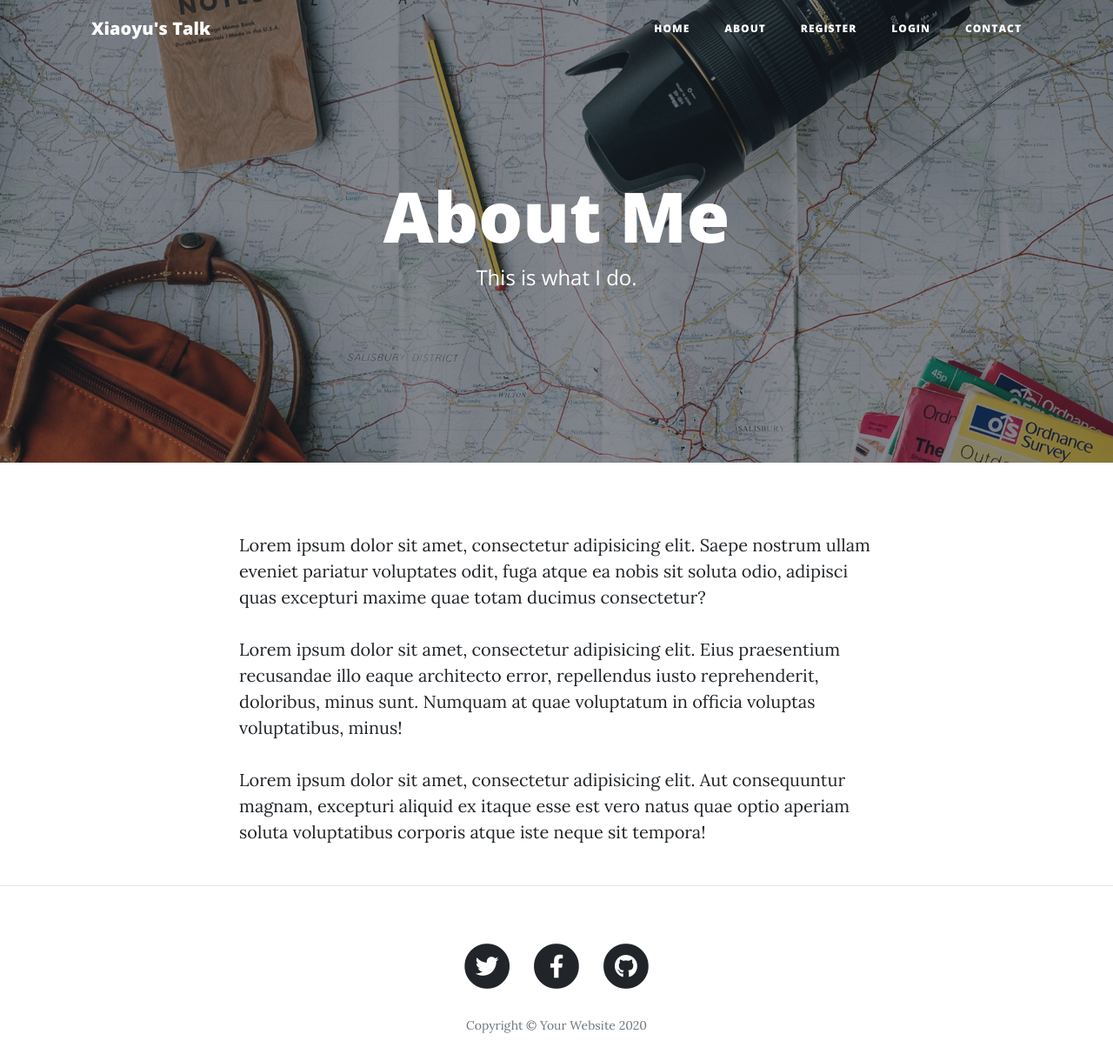
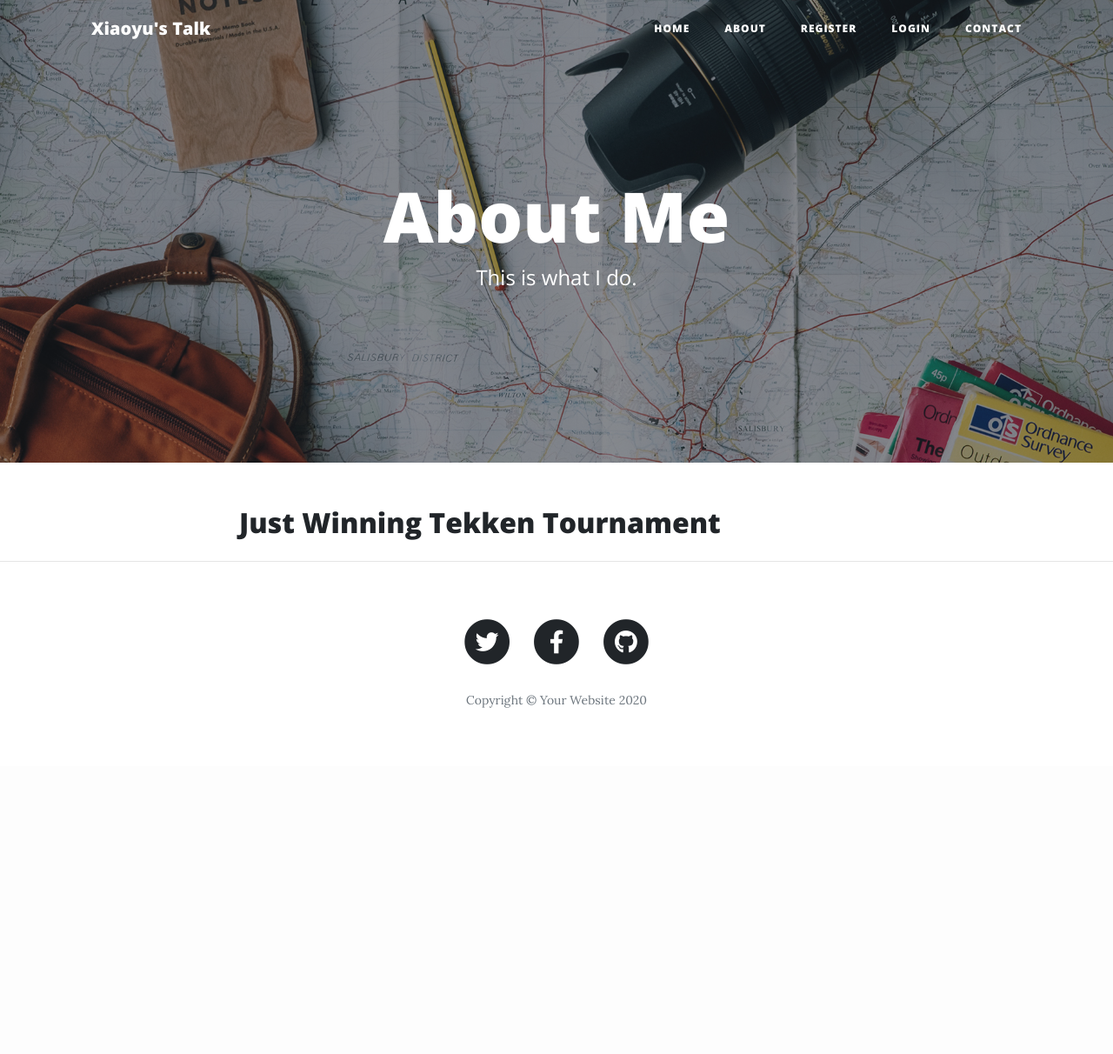
Before and after one commit to AamanPrime/Aaman_Blog, a Flask app: page /about in a window 1280 px wide. Shown: the top 1212 px of the page at 87% size. After the commit the page ends 814 px from the top, so only its background shows below. Run offline with Flask 2, Linux system fonts and the light colour scheme; some libraries are stand-ins or nearby versions.

Commit message:
Update about.html

```diff
--- a/templates/about.html
+++ b/templates/about.html
@@ -21,9 +21,7 @@
   <div class="container">
     <div class="row">
       <div class="col-lg-8 col-md-10 mx-auto">
-        <p>Lorem ipsum dolor sit amet, consectetur adipisicing elit. Saepe nostrum ullam eveniet pariatur voluptates odit, fuga atque ea nobis sit soluta odio, adipisci quas excepturi maxime quae totam ducimus consectetur?</p>
-        <p>Lorem ipsum dolor sit amet, consectetur adipisicing elit. Eius praesentium recusandae illo eaque architecto error, repellendus iusto reprehenderit, doloribus, minus sunt. Numquam at quae voluptatum in officia voluptas voluptatibus, minus!</p>
-        <p>Lorem ipsum dolor sit amet, consectetur adipisicing elit. Aut consequuntur magnam, excepturi aliquid ex itaque esse est vero natus quae optio aperiam soluta voluptatibus corporis atque iste neque sit tempora!</p>
+        <h2>Just Winning Tekken Tournament</h2>
       </div>
     </div>
   </div>
```
